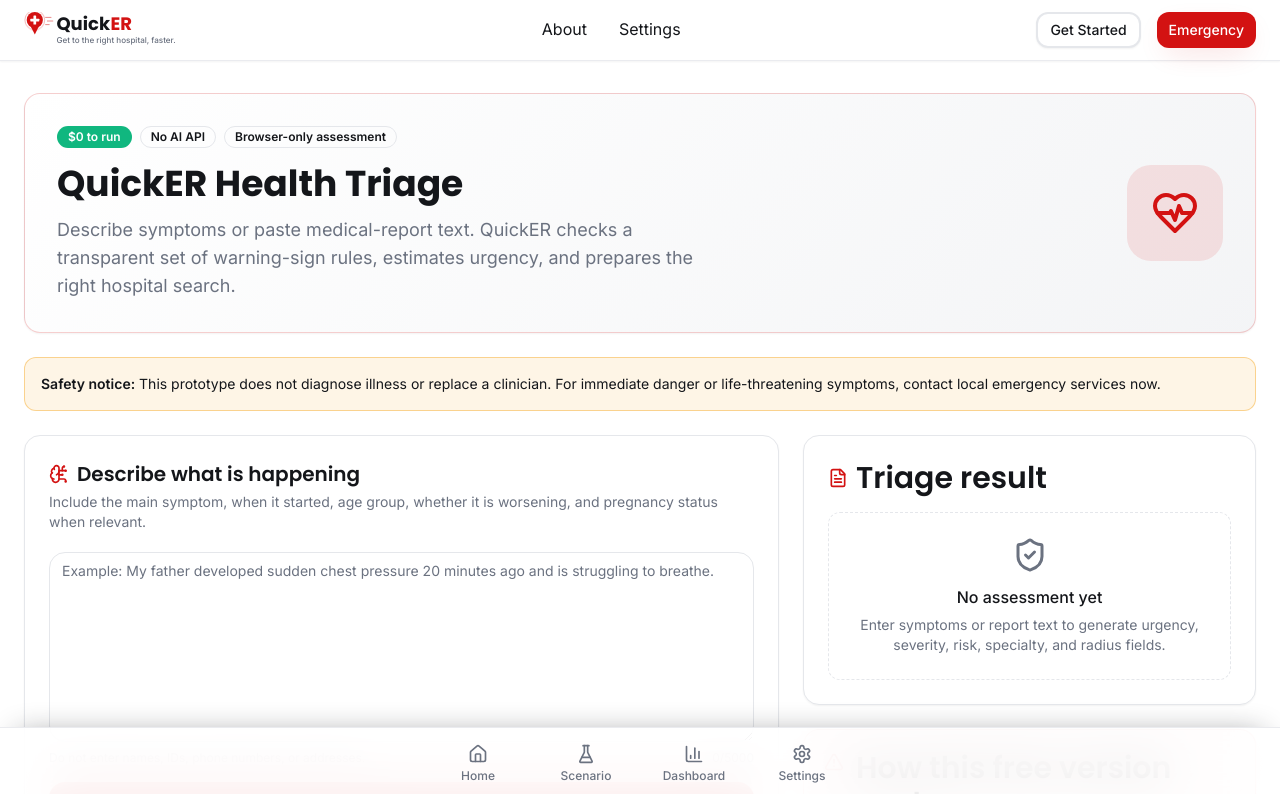
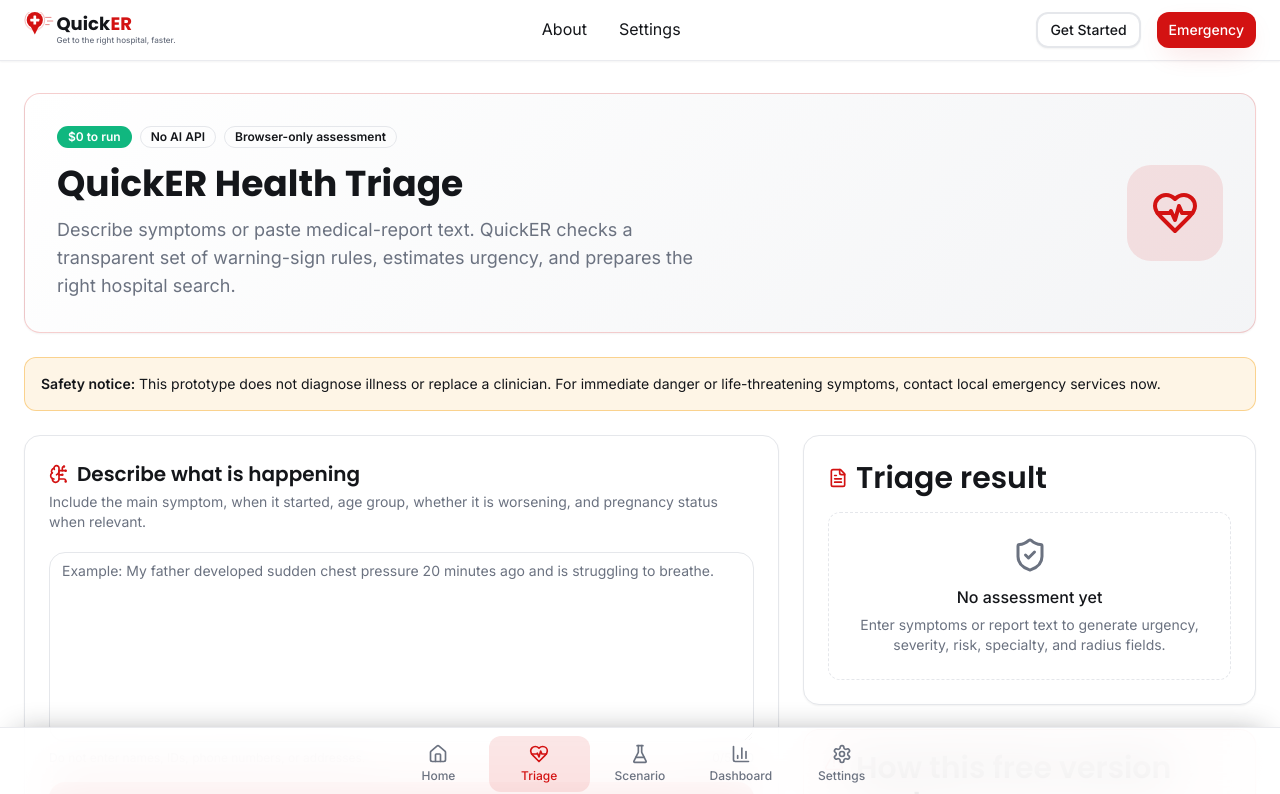
Before and after one commit to Kerbagio/quickerold, a React (Vite) app: page /triage in a window 1280 px wide. Shown: the top 794 px of the page. Built offline with nearby package versions, Linux system fonts and the light colour scheme.

Commit message:
Add triage navigation

```diff
--- a/src/components/BottomNav.tsx
+++ b/src/components/BottomNav.tsx
@@ -1,4 +1,4 @@
-import { Home, Settings, BarChart3, FlaskConical } from "lucide-react";
+import { Home, Settings, BarChart3, FlaskConical, HeartPulse } from "lucide-react";
 import { useLocation, Link } from "react-router-dom";
 import { cn } from "@/lib/utils";
 import { useLanguage } from "@/contexts/LanguageContext";
@@ -11,30 +11,35 @@ const BottomNav = () => {
     {
       path: "/home",
       icon: Home,
-      label: t('nav.home'),
-      isActive: location.pathname === "/home"
+      label: t("nav.home"),
+      isActive: location.pathname === "/home",
+    },
+    {
+      path: "/triage",
+      icon: HeartPulse,
+      label: "Triage",
+      isActive: location.pathname === "/triage",
     },
     {
       path: "/options",
       icon: FlaskConical,
-      label: t('nav.scenario'),
-      isActive: location.pathname === "/options"
+      label: t("nav.scenario"),
+      isActive: location.pathname === "/options",
     },
     {
       path: "/dashboard",
       icon: BarChart3,
-      label: t('nav.dashboard'),
-      isActive: location.pathname === "/dashboard"
+      label: t("nav.dashboard"),
+      isActive: location.pathname === "/dashboard",
     },
     {
       path: "/settings",
       icon: Settings,
-      label: t('nav.settings'),
-      isActive: location.pathname === "/settings"
+      label: t("nav.settings"),
+      isActive: location.pathname === "/settings",
     },
   ];
 
-  // Keep the first-run experience focused before showing app navigation.
   if (
     location.pathname === "/" ||
     location.pathname === "/get-started" ||
@@ -47,10 +52,10 @@ const BottomNav = () => {
   return (
     <nav
       aria-label="Primary navigation"
-      className={`fixed bottom-0 left-0 right-0 z-[2000] border-t border-border/80 bg-background/95 shadow-[0_-10px_30px_-18px_hsl(var(--foreground)/0.45)] backdrop-blur-xl supports-[backdrop-filter]:bg-background/85 ${language === 'ar' ? 'rtl' : ''}`}
+      className={`fixed bottom-0 left-0 right-0 z-[2000] border-t border-border/80 bg-background/95 shadow-[0_-10px_30px_-18px_hsl(var(--foreground)/0.45)] backdrop-blur-xl supports-[backdrop-filter]:bg-background/85 ${language === "ar" ? "rtl" : ""}`}
     >
       <div
-        className="mx-auto flex max-w-md items-center justify-around px-2 pt-2"
+        className="mx-auto flex max-w-lg items-center justify-around px-1 pt-2"
         style={{ paddingBottom: "max(0.5rem, var(--safe-bottom))" }}
       >
         {navItems.map((item) => (
@@ -59,14 +64,16 @@ const BottomNav = () => {
             to={item.path}
             aria-current={item.isActive ? "page" : undefined}
             className={cn(
-              "flex min-w-0 flex-1 flex-col items-center rounded-xl p-2 transition-colors",
+              "flex min-w-0 flex-1 flex-col items-center rounded-xl px-1 py-2 transition-colors",
               item.isActive
-                ? "text-primary bg-primary/10"
-                : "text-muted-foreground hover:text-foreground"
+                ? "bg-primary/10 text-primary"
+                : "text-muted-foreground hover:text-foreground",
             )}
           >
-            <item.icon className="w-5 h-5 mb-1" />
-            <span className="text-xs font-medium truncate">{item.label}</span>
+            <item.icon className="mb-1 h-5 w-5" />
+            <span className="max-w-full truncate text-[11px] font-medium sm:text-xs">
+              {item.label}
+            </span>
           </Link>
         ))}
       </div>
```
